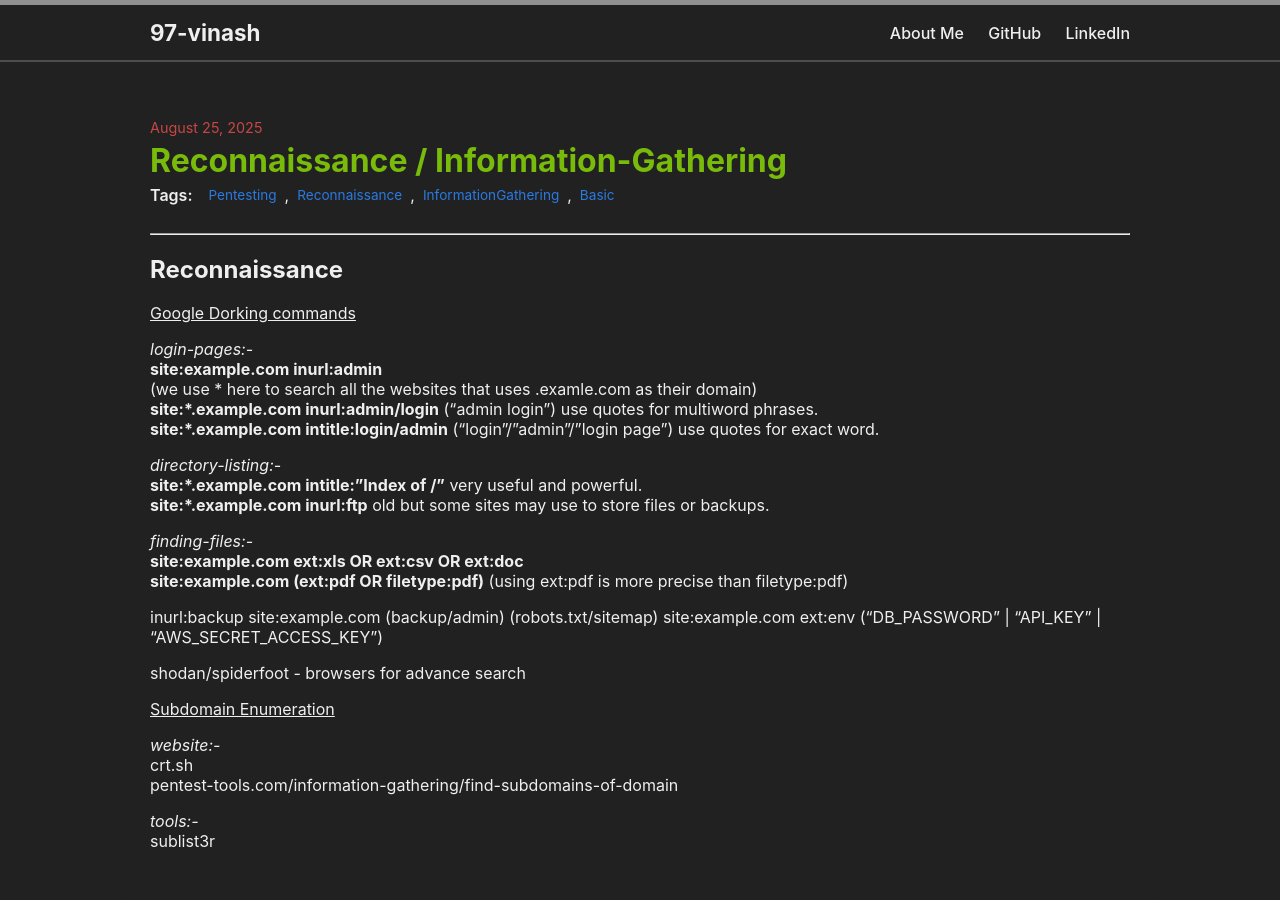
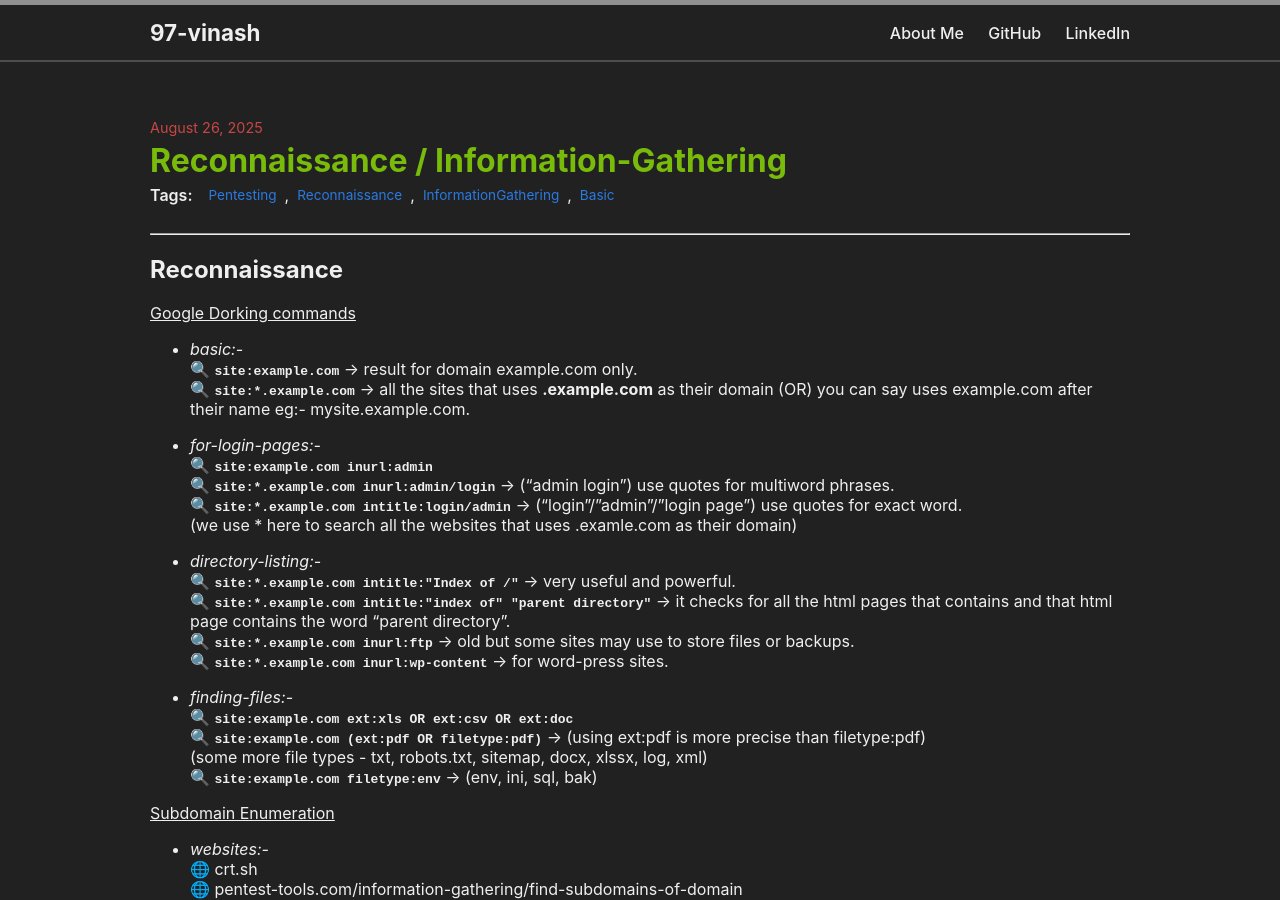
Before and after one commit to 97-vinash/97-vinash.github.io, a Jekyll site: the page built from _posts/2025-08-25-recon.md, in a window 1280 px wide and 900 px high. Built offline with Jekyll 4.4.1, drawn with Linux system fonts in a browser that asks for light colours; some of the changed text lies outside the part shown.

Commit message:
updated_recon

```diff
--- a/_posts/2025-08-25-recon.md
+++ b/_posts/2025-08-25-recon.md
@@ -1,42 +1,54 @@
 ---
 title: "Reconnaissance / Information-Gathering"
 tags: [Pentesting, Reconnaissance, InformationGathering, Basic]
-date: 2025-08-25
+date: 2025-08-26
 excerpt: Basic Google Dorking Commands and how to Gather Publically available information about your Target Site. How to combine basic Dorking Commands to do more advance searches. Sub-Domain Enumeration, Directory-Listing, Admin Login-Pages, Files(pdf/csv/doc/xls).
 ---
 ## Reconnaissance
 
 <u>Google Dorking commands</u>
 
-*login-pages:-*
-**site:example.com inurl:admin**
-(we use * here to search all the websites that uses .examle.com as their domain)
-**site:\*.example.com inurl:admin/login** ("admin login") use quotes for multiword phrases.
-**site:\*.example.com intitle:login/admin** ("login"/"admin"/"login page") use quotes for exact word.
+- *basic:-*
+  🔍 **`site:example.com`** → result for domain example.com only.
+  🔍 **`site:*.example.com`** → all the sites that uses **.example.com** as their domain (OR) you can say uses example.com after their name eg:- mysite.example.com.
 
-*directory-listing:-*
-**site:\*.example.com intitle:"Index of /"** very useful and powerful.
-**site:\*.example.com inurl:ftp** old but some sites may use to store files or backups.
+- *for-login-pages:-*
+  🔍 **`site:example.com inurl:admin`**
+  🔍 **`site:*.example.com inurl:admin/login`** → ("admin login") use quotes for multiword phrases.
+  🔍 **`site:*.example.com intitle:login/admin`** → ("login"/"admin"/"login page") use quotes for exact word.
+  (we use * here to search all the websites that uses .examle.com as their domain)
 
-*finding-files:-*
-**site:example.com ext:xls OR ext:csv OR ext:doc**
-**site:example.com (ext:pdf OR filetype:pdf)** (using ext:pdf is more precise than filetype:pdf)
+- *directory-listing:-*
+  🔍 **`site:*.example.com intitle:"Index of /"`** → very useful and powerful.
+  🔍 **`site:*.example.com intitle:"index of" "parent directory"`** → it checks for all the html pages that contains <title>Index of</title> and that html page contains the word "parent directory".
+  🔍 **`site:*.example.com inurl:ftp`** → old but some sites may use to store files or backups.
+  🔍 **`site:*.example.com inurl:wp-content`** → for word-press sites.
+
+- *finding-files:-*
+  🔍 **`site:example.com ext:xls OR ext:csv OR ext:doc`**
+  🔍 **`site:example.com (ext:pdf OR filetype:pdf)`** → (using ext:pdf is more precise than filetype:pdf)
+  (some more file types - txt, robots.txt, sitemap, docx, xlssx, log, xml)
+  🔍 **`site:example.com filetype:env`** → (env, ini, sql, bak)
 
 
-inurl:backup site:example.com (backup/admin) (robots.txt/sitemap)
-site:example.com ext:env ("DB_PASSWORD" | "API_KEY" | "AWS_SECRET_ACCESS_KEY")
+<u>Subdomain Enumeration</u>
+
+- *websites:-*
+  🌐 crt.sh
+  🌐 pentest-tools.com/information-gathering/find-subdomains-of-domain
+
+- *tools:-*
+  🛠️ sublist3r - CLI tool for gelling all the subdomains of a domain.
+
+  - *step 1* → git clone https://github.com/aboul3la/Sublist3r.git
+  - *step 2* → cd ~/Sublist3r
+  - *step 3* → python3 -m venv venv
+  - *step 4* → source venv/bin/activate
+  - *step 5* → pip install -r requirements.txt
+  - *step 6* → python sublist3r.py -d example.com (run inside the Sublist3r directory—where the sublist3r.py file is located.)
+  - *step 7* → python sublist3r.py -d example.com > subdomains.txt (save in a file).
+  - *step 8* → deactivate (after using you can type to exit out of venv -> virtual environment)
 
 
 
 shodan/spiderfoot - browsers for advance search
-
-
-
-<u>Subdomain Enumeration</u>
-
-*website:-*
-crt.sh
-pentest-tools.com/information-gathering/find-subdomains-of-domain
-
-*tools:-*
-sublist3r
```
Also changed, not shown: _posts/2025-06-09-reason-to-start.md (+4 -1 lines), about.markdown (+6 -3 lines).
